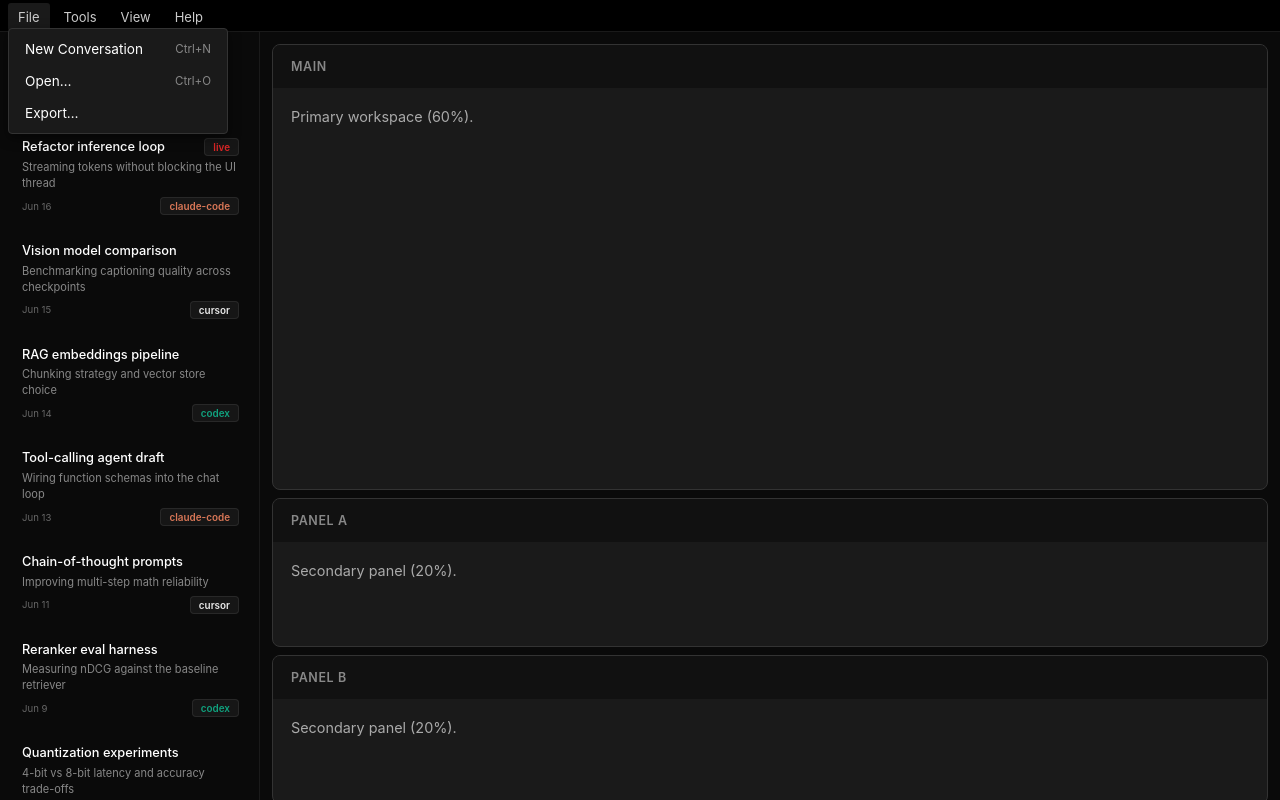
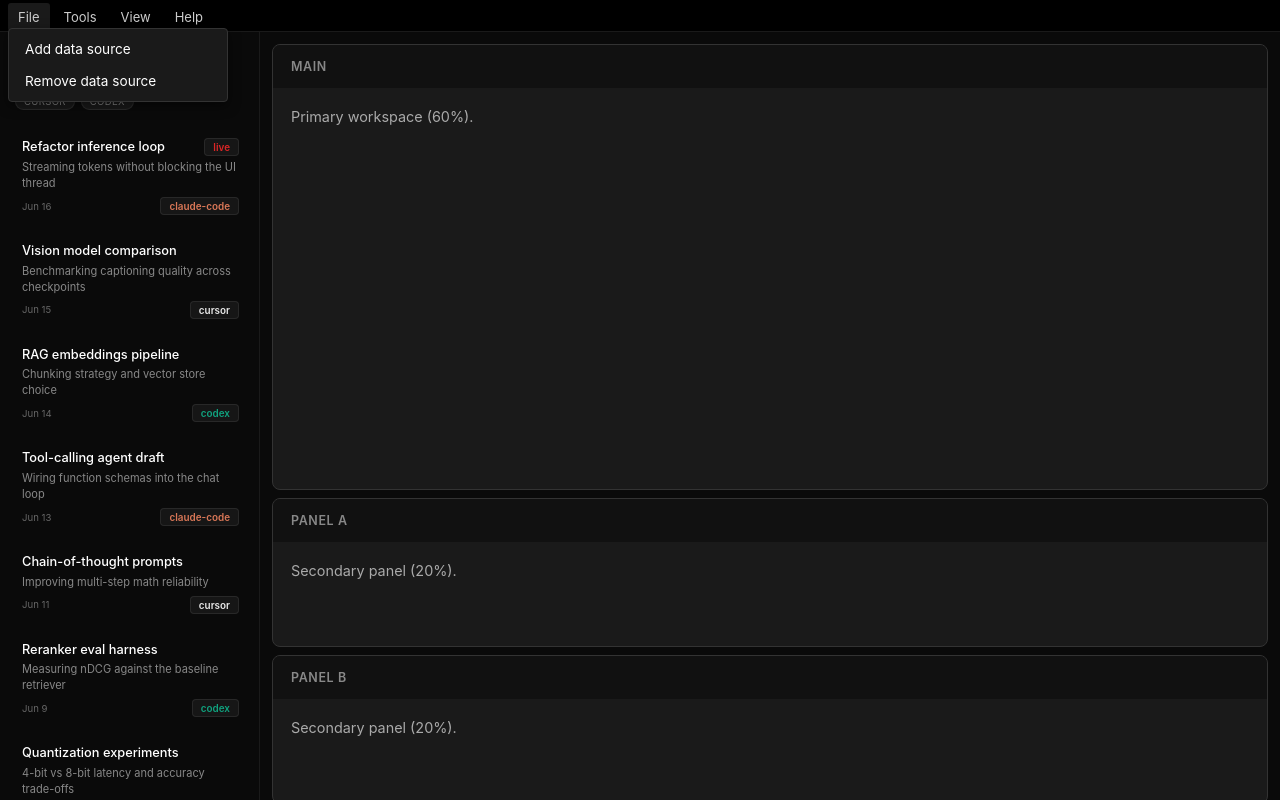
Before and after one commit to amd/agentsim, a website built with Vite: page src/app/index.html in a window 1280 px wide. Both pictures are taken after a click on the element "File". Built offline with nearby package versions, Linux system fonts and the light colour scheme.

Commit message:
adj toolbar options

```diff
--- a/src/app/src/data/menus.ts
+++ b/src/app/src/data/menus.ts
@@ -7,36 +7,71 @@ export interface MenuOption {
   onSelect: () => void;
 }
 
+// A toggleable item. Rendered with a leading "✓" when checked (lemonade-style).
+export interface MenuCheckbox {
+  label: string;
+  shortcut?: string;
+  checked: boolean;
+  onToggle: (next: boolean) => void;
+}
+
+// A non-interactive section label that captions the items beneath it.
+export interface MenuHeader {
+  header: string;
+}
+
+// A menu item is a selectable option, a checkbox toggle, a section header, or a
+// "divider" that splits the dropdown into sections.
+export type MenuItem = MenuOption | MenuCheckbox | MenuHeader | "divider";
+
 export interface Menu {
   label: string;
-  options: MenuOption[];
+  options: MenuItem[];
 }
 
 const placeholder = (name: string) => () => console.log(`[menu] ${name}`);
+
+// Checkbox factory: holds its own checked state and logs on toggle (placeholder
+// until wired to real view state).
+const checkbox = (name: string, checked: boolean): MenuCheckbox => {
+  const item: MenuCheckbox = {
+    label: name,
+    checked,
+    onToggle: (next) => {
+      item.checked = next;
+      console.log(`[menu] ${name} -> ${next}`);
+    },
+  };
+  return item;
+};
 
 export const menus: Menu[] = [
   {
     label: "File",
     options: [
-      { label: "New Conversation", shortcut: "Ctrl+N", onSelect: placeholder("File > New Conversation") },
-      { label: "Open…", shortcut: "Ctrl+O", onSelect: placeholder("File > Open") },
-      { label: "Export…", onSelect: placeholder("File > Export") },
+      { label: "Add data source", onSelect: placeholder("File > Add data source") },
+      { label: "Remove data source", onSelect: placeholder("File > Remove data source") },
     ],
   },
   {
     label: "Tools",
     options: [
-      { label: "Model Manager", onSelect: placeholder("Tools > Model Manager") },
-      { label: "Settings", onSelect: placeholder("Tools > Settings") },
-      { label: "Logs", onSelect: placeholder("Tools > Logs") },
+      { label: "A/B test (skills)", onSelect: placeholder("Tools > A/B test (skills)") },
+      { label: "A/B Test (prompts)", onSelect: placeholder("Tools > A/B Test (prompts)") },
+      { label: "Compare Sessions", onSelect: placeholder("Tools > Compare Sessions") },
     ],
   },
   {
     label: "View",
     options: [
-      { label: "Toggle Sidebar", shortcut: "Ctrl+B", onSelect: placeholder("View > Toggle Sidebar") },
-      { label: "Zoom In", shortcut: "Ctrl+=", onSelect: placeholder("View > Zoom In") },
-      { label: "Zoom Out", shortcut: "Ctrl+-", onSelect: placeholder("View > Zoom Out") },
+      checkbox("Show sessions", true),
+      checkbox("Show block explorer", true),
+      checkbox("Show timeline miniature", true),
+      "divider",
+      { header: "Timeline" },
+      { label: "Fit", onSelect: placeholder("View > Fit") },
+      { label: "Expand all", onSelect: placeholder("View > Expand all") },
+      { label: "Collapse all", onSelect: placeholder("View > Collapse all") },
     ],
   },
   {
--- a/src/app/src/styles/components.css
+++ b/src/app/src/styles/components.css
@@ -354,6 +354,11 @@
 .lm-menu .item:hover { background: var(--bg-alpha-1); }
 .lm-menu .item .shortcut { font-size: 0.72rem; color: var(--text-secondary); margin-left: 20px; }
 .lm-menu .sep { height: 1px; background: var(--bg-slider); margin: 4px 8px; }
+.lm-menu .menu-header {
+    padding: 6px 16px 2px; font-size: 0.62rem; font-weight: 600;
+    text-transform: uppercase; letter-spacing: 0.05em;
+    color: var(--text-secondary); cursor: default;
+}
 
 /* --- List rows (model-manager style) ------------------------------------- */
 .lm-row {
--- a/src/app/src/ui/MenuBar.ts
+++ b/src/app/src/ui/MenuBar.ts
@@ -1,5 +1,5 @@
 import { el } from "./dom.js";
-import type { Menu } from "../data/menus.js";
+import type { Menu, MenuItem } from "../data/menus.js";
 
 // Controls bar: File / Tools / View / Help. Click a label to open its dropdown;
 // only one is open at a time; clicking the label again or anywhere outside
@@ -14,29 +14,45 @@ export function createMenuBar(menus: Menu[]): HTMLElement {
     openWrapper = null;
   };
 
+  // Render one dropdown item.
+  const renderItem = (option: MenuItem): HTMLElement => {
+    if (option === "divider") return el("div", { class: "sep" });
+
+    // Section header: a non-interactive caption for the items beneath it.
+    if ("header" in option) return el("div", { class: "menu-header", text: option.header });
+
+    // Checkbox: leading "✓" when checked; click toggles and closes the menu.
+    if ("onToggle" in option) {
+      const item = el("div", { class: "item" }, [
+        el("span", { text: `${option.checked ? "✓ " : ""}${option.label}` }),
+        option.shortcut ? el("span", { class: "shortcut", text: option.shortcut }) : null,
+      ]);
+      item.addEventListener("click", () => {
+        option.onToggle(!option.checked);
+        close();
+      });
+      return item;
+    }
+
+    // Plain selectable option.
+    const item = el("div", { class: "item" }, [
+      el("span", { text: option.label }),
+      option.shortcut ? el("span", { class: "shortcut", text: option.shortcut }) : null,
+    ]);
+    item.addEventListener("click", () => {
+      option.onSelect();
+      close();
+    });
+    return item;
+  };
+
   const wrappers = menus.map((menu) => {
     const label = el("span", { class: "menubar-item", text: menu.label });
     const wrapper = el("div", { class: "menubar-item-wrapper" }, [label]);
 
     const open = () => {
       const dropdown = el("div", { class: "menubar-dropdown" }, [
-        el(
-          "div",
-          { class: "lm-menu" },
-          menu.options.map((option) => {
-            const item = el("div", { class: "item" }, [
-              el("span", { text: option.label }),
-              option.shortcut
-                ? el("span", { class: "shortcut", text: option.shortcut })
-                : null,
-            ]);
-            item.addEventListener("click", () => {
-              option.onSelect();
-              close();
-            });
-            return item;
-          }),
-        ),
+        el("div", { class: "lm-menu" }, menu.options.map(renderItem)),
       ]);
       label.classList.add("active");
       wrapper.append(dropdown);
```
